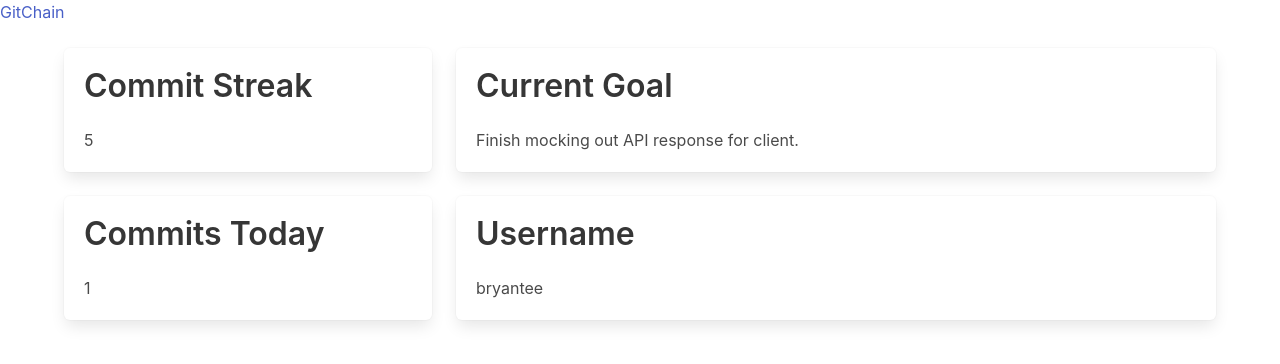
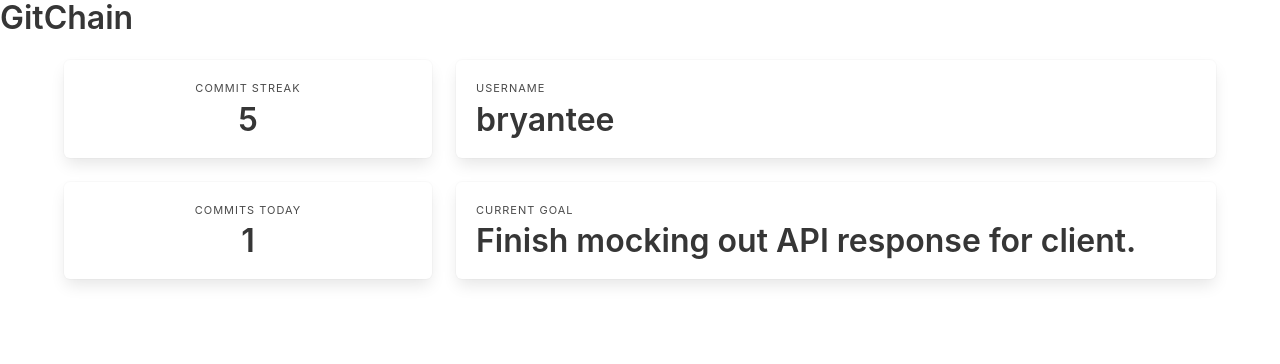
Before and after one commit to bryantee/GitChain, a website: page src/index.html in a window 1280 px wide. Drawn offline with nearby package versions, Linux system fonts and the light colour scheme.

Commit message:
Tweak UI for improved readability in tiles
Make nav item clearer and add shadow effect

```diff
--- a/src/index.html
+++ b/src/index.html
@@ -9,32 +9,32 @@
   <title>GitChain</title>
 </head>
 <body>
-  <nav class="nav">
+  <nav class="nav has-shadow">
     <div class="nav-left">
-      <a href="#" class="nav-item is-brand">GitChain</a>
+      <a href="#" class="nav-item is-brand title">GitChain</a>
     </div>
   </nav>
 
   <section class="main container">
     <div class="tile is-ancestor">
-      <div class="tile is-4 is-parent is-vertical">
+      <div class="tile is-4 is-parent is-vertical has-text-centered">
         <div class="tile is-child box">
-          <p class="title">Commit Streak</p>
-          <p class="commit-streak"></p>
+          <p class="heading">Commit Streak</p>
+          <p class="title commit-streak"></p>
         </div>
         <div class="tile is-child box">
-          <p class="title">Commits Today</p>
-          <p class="commits-today"></p>
+          <p class="heading">Commits Today</p>
+          <p class="title commits-today"></p>
         </div>
       </div>
       <div class="tile is-parent is-vertical">
         <div class="tile is-child box">
-          <p class="title">Current Goal</p>
-          <p class="current-goal is-childl"></p>
+          <p class="heading">Username</p>
+          <p class="title username"></p>
         </div>
         <div class="tile is-child box">
-          <p class="title">Username</p>
-          <p class="username"></p>
+          <p class="heading">Current Goal</p>
+          <p class="title current-goal"></p>
         </div>
       </div>
     </div>
```
Also changed, not shown: build/index.html.
